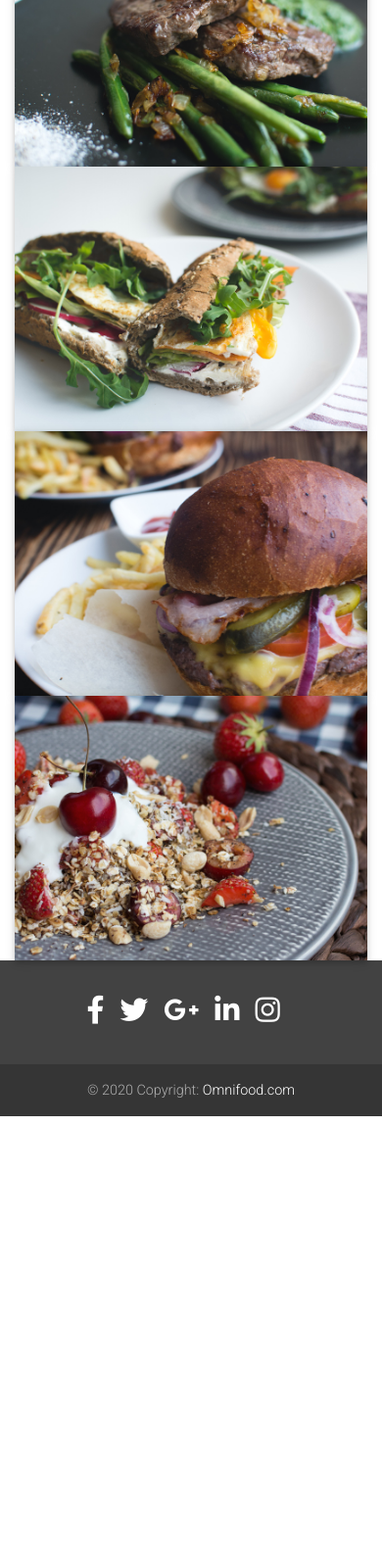
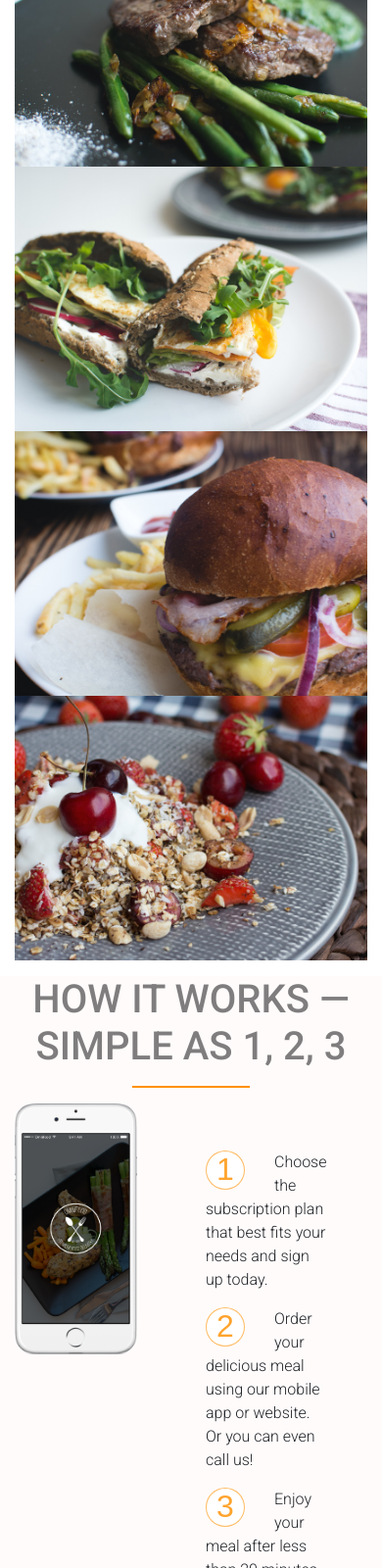
Before and after one commit to Luke-Reign/Omnifood, a plain HTML site: page index.html in a window 390 px wide. Shown: the part 3234-4834 px from the top of the page at 98% size. Before the commit the page ends 4373 px from the top, so only its background shows below. Drawn offline with Linux system fonts and the light colour scheme.

Commit message:
Completed How it Works Section

```diff
--- a/index.html
+++ b/index.html
@@ -46,11 +46,11 @@
         </div>
     </nav>
 
-    <div class="view intro-2" style="">
+    <div class="view intro-2">
         <div class="full-bg-img">
             <div class="mask rgba-black-strong flex-center">
-                <div class="container text-center white-text wow fadeInUp">
-					<h1 class="h1-reponsive white-text text-uppercase font-weight-bold mb-5 pt-md-5 pt-5 text-left" data-wow-delay="0.3s"><strong>Goodbye Junkfood. <br> Hello super healthy meals.</strong></h1>
+                <div class="container text-center white-text">
+					<h1 class="h1-reponsive white-text text-uppercase font-weight-bold mb-5 pt-md-5 pt-5 text-left"><strong>Goodbye Junkfood. <br> Hello super healthy meals.</strong></h1>
 					<a class="btn btn-amber rounded-pill mr-3" style="float: left;">I'm hungry</a>
 				  	<a class="btn btn-outline-amber rounded-pill" style="float: left;">Show me more</a>
                 </div>
@@ -96,7 +96,7 @@
 
 
 	  <!-- Favourite Meals Section -->
-  <div class="container-fluid mt-3">
+  <section class="favourite-meals container-fluid mt-3">
   <!-- Grid row -->
   <div class="row">
 
@@ -145,7 +145,7 @@
 	<!-- Grid column -->
 	<div class="col-lg-3 col-md-6 col-sm-12">
 
-	  <img src="resources/img/5.jpg" class="img-fluid z-depth-1"
+	  <img src="resources/img/5.jpg" class="img-fluid"
 		alt="Responsive image">
 
 	</div>
@@ -154,7 +154,7 @@
 	<!-- Grid column -->
 	<div class="col-lg-3 col-md-6 col-sm-12">
 
-	  <img src="resources/img/6.jpg" class="img-fluid z-depth-1"
+	  <img src="resources/img/6.jpg" class="img-fluid"
 		alt="Responsive image">
 
 	</div>
@@ -163,7 +163,7 @@
 	<!-- Grid column -->
 	<div class="col-lg-3 col-md-6 col-sm-12">
 
-	  <img src="resources/img/7.jpg" class="img-fluid z-depth-1"
+	  <img src="resources/img/7.jpg" class="img-fluid"
 		alt="Responsive image">
 
 	</div>
@@ -172,7 +172,7 @@
 	<!-- Grid column -->
 	<div class="col-lg-3 col-md-6 col-sm-12">
 
-		<img src="resources/img/8.jpg" class="img-fluid z-depth-1"
+		<img src="resources/img/8.jpg" class="img-fluid"
 		  alt="Responsive image">
 
 	  </div>
@@ -180,14 +180,33 @@
 
   </div>
   <!-- Grid row -->
-</div>
-
-
+  </section>
 	  <!-- Favourite Meals Section -->
 
 
 	  <!-- How it Works Section -->
+	  <section class="how-it-works" style="background-color: rgb(255, 251, 251);">
+		<h1 class="h1-reponsive text-black-50 text-uppercase font-weight-bold mt-3 text-center"><strong>How it Works &mdash; Simple as 1, 2, 3</strong></h1>
+		<hr class="hr-dark my-3">
+		<div class="container">
+			<div class="row">
+			  <div class="col flex-center">
+				<img src="resources/img/app-iPhone.png" class="responsive" alt="app-iPhone">
+			</div>
+			  <div class="col mt-5">
+				<div class="circle">1</div>
+				<p class="text-left">Choose the subscription plan that best fits your needs and sign up today.</p>
+				<div class="circle">2</div>
+				<p class="text-left">Order your delicious meal using our mobile app or website. Or you can even call us!</p>
+				<div class="circle">3</div>
+				<p class="text-left">Enjoy your meal after less than 20 minutes. See you the next time!</p>
 
+				  <a><img src="resources/img/download-app-android.png" alt="Google Play" height="40" class="mr-3 mt-5" style="float: left;"></a>
+				  <a><img src="resources/img/download-app.svg" alt="App Store" class="mt-5" style="float: left;"></a>
+			</div>
+			</div>
+		  </div>
+		  </section>
 
 
 	  <!-- How it Works Section -->
--- a/style.css
+++ b/style.css
@@ -45,6 +45,25 @@ header,
   margin-right: 40px;
 }
 
+.responsive{
+  width: 100%;
+  max-width: 200px;
+  height: auto;
+}
+
+.circle {
+  border-radius: 50%;
+  width: 40px;
+  height: 40px;
+  background: #fff;
+  border: 1px solid rgba(255, 145, 0, 0.61);
+  color: rgba(255, 145, 0, 0.822);
+  text-align: center;
+  font: 32px Arial, sans-serif;
+  float: left;
+  margin-right: 30px;
+}
+
 /* html,
 body,
 header,
```
